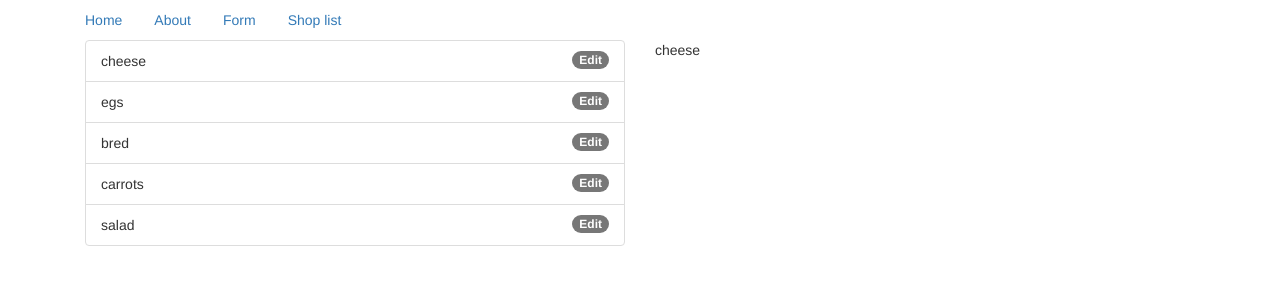
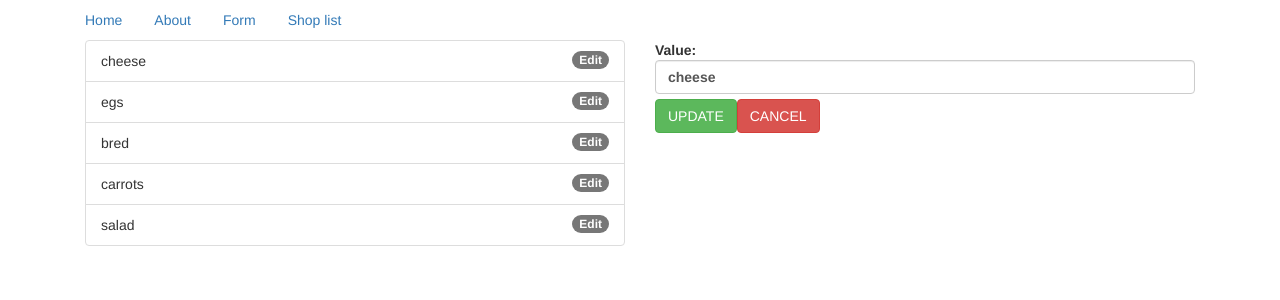
Before and after one commit to JarekKos/ng-demo, an Angular app: page /shop-list/edit/1 in a window 1280 px wide. Shown: the top 300 px of the page. Built offline with nearby package versions, Linux system fonts and the light colour scheme.

Commit message:
* editing items

```diff
--- a/src/app/shop-list/componets/edit/edit.component.html
+++ b/src/app/shop-list/componets/edit/edit.component.html
@@ -1,3 +1,22 @@
-<div>
-  {{item$[0].name}}
-</div>
+<form [formGroup]="form" (ngSubmit)="onSubmit()" novalidate>
+  <label class="center-block">Value:
+    <input
+      class="form-control"
+      formControlName="itemName"
+    >
+  </label>
+  <div>
+    <button
+      class="btn btn-success"
+      [disabled]="form.invalid"
+    >
+      UPDATE
+    </button>
+    <button
+      (click)="cancel()"
+      class="btn btn-danger"
+    >
+      CANCEL
+    </button>
+  </div>
+</form>
--- a/src/app/shop-list/componets/edit/edit.component.ts
+++ b/src/app/shop-list/componets/edit/edit.component.ts
@@ -1,10 +1,11 @@
 import { Component, OnInit } from '@angular/core';
-import { ActivatedRoute, ParamMap } from '@angular/router';
-import { Observable } from 'rxjs/Observable';
+import {ActivatedRoute, ParamMap, Router} from '@angular/router';
+import { FormBuilder, FormControl, FormGroup, Validators } from '@angular/forms';
 import 'rxjs/add/operator/switchMap';
 import 'rxjs/add/operator/filter';
 
 import { ShopList } from '../../services/shopList';
+
 
 @Component({
   selector: 'app-edit',
@@ -12,16 +13,34 @@ import { ShopList } from '../../services/shopList';
   styleUrls: ['./edit.component.css']
 })
 export class EditComponent implements OnInit {
-  item$;
+  item;
+  form: FormGroup = null;
 
-  constructor(private route: ActivatedRoute, private shopList: ShopList) { }
+  constructor(
+    private route: ActivatedRoute,
+    private shopList: ShopList,
+    private fb: FormBuilder,
+    private router: Router,
+  ) { }
 
   ngOnInit() {
     this.route.paramMap.subscribe((params: ParamMap) => {
-      this.shopList.getList().subscribe(items => {
-        this.item$ = items.filter(item => item.id === +params.get('id'));
+      this.shopList.getList().subscribe(elements => {
+        this.item = elements.filter(element => element.id === +params.get('id'))[0];
+
+        this.form = this.fb.group({
+          itemName: new FormControl(this.item.name, [Validators.required])
+        });
       });
     });
   }
 
+  onSubmit() {
+    this.shopList.updateItem(this.item.id, this.form.value.itemName);
+  }
+
+  cancel() {
+    this.router.navigate(['/shop-list']);
+  }
+
 }
--- a/src/app/shop-list/componets/list/list.component.ts
+++ b/src/app/shop-list/componets/list/list.component.ts
@@ -14,6 +14,9 @@ export class ListComponent implements OnInit {
 
   ngOnInit() {
     this.items$ = this.shopList.getList();
+
+    this.shopList.onListUpdate.subscribe(() => {
+      this.items$ = this.shopList.getList();
+    });
   }
-
 }
--- a/src/app/shop-list/services/shopList.ts
+++ b/src/app/shop-list/services/shopList.ts
@@ -1,10 +1,10 @@
-import { Injectable } from '@angular/core';
+import {EventEmitter, Injectable, Output} from '@angular/core';
 import { Observable } from 'rxjs/Observable';
 import 'rxjs/add/observable/of';
-// import 'rxjs/add/observable/filter';
 
 @Injectable()
 export class ShopList {
+  @Output() onListUpdate: EventEmitter<string> = new EventEmitter();
   list = [
     {id: 1, name: 'cheese'},
     {id: 2, name: 'egs'},
@@ -16,4 +16,16 @@ export class ShopList {
   getList() {
     return Observable.of(this.list);
   }
+
+  updateItem(id, value) {
+    const newList = this.list.map(item => {
+      if (item.id === id) {
+        item.name = value;
+      }
+      return item;
+    });
+
+    this.list = newList;
+    this.onListUpdate.emit();
+  }
 }
--- a/src/app/shop-list/shop-list.module.ts
+++ b/src/app/shop-list/shop-list.module.ts
@@ -1,5 +1,6 @@
 import { NgModule } from '@angular/core';
 import { CommonModule } from '@angular/common';
+import { ReactiveFormsModule } from '@angular/forms';
 
 import { ShopListRoutingModule } from './shop-list-routing.module';
 import { ListComponent } from './componets/list/list.component';
@@ -12,6 +13,7 @@ import { ShopList } from './services/shopList';
   imports: [
     CommonModule,
     ShopListRoutingModule,
+    ReactiveFormsModule
   ],
   declarations: [ListComponent, EditComponent],
   providers: [ShopList]
```
